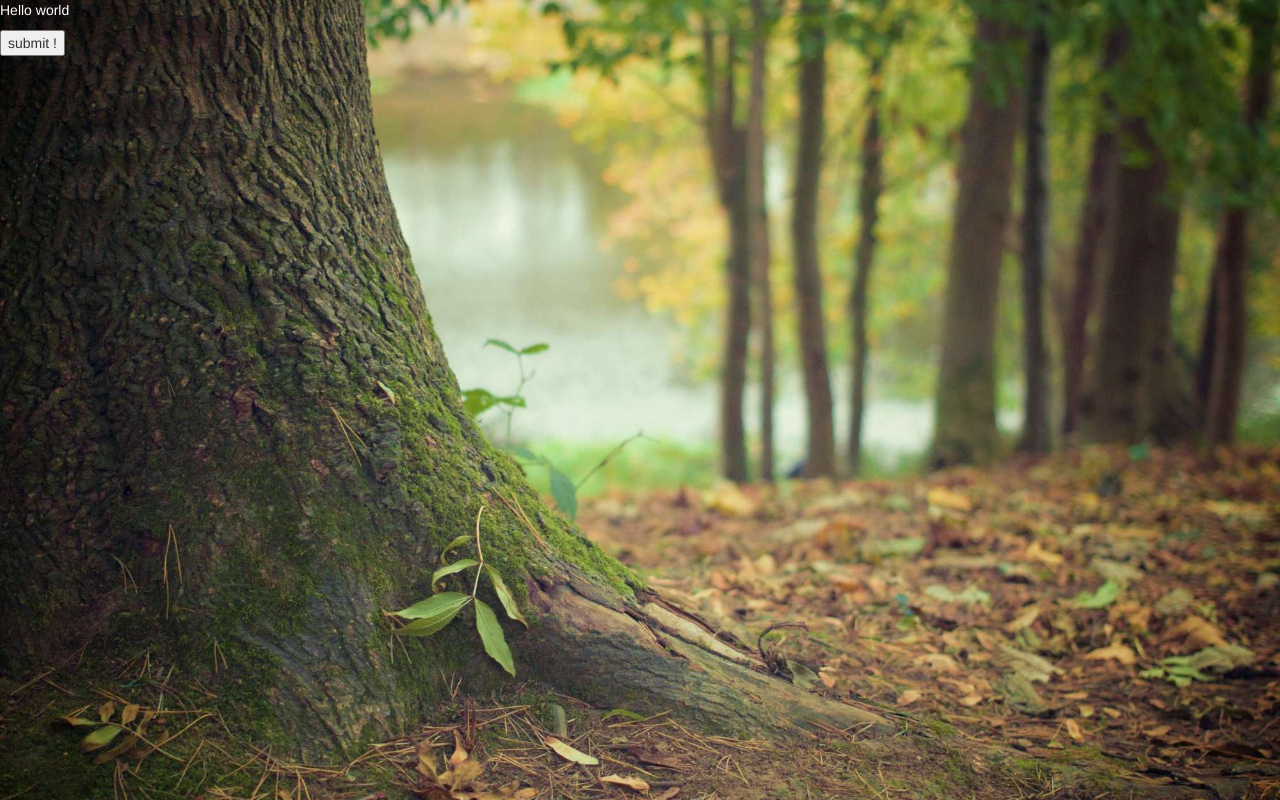
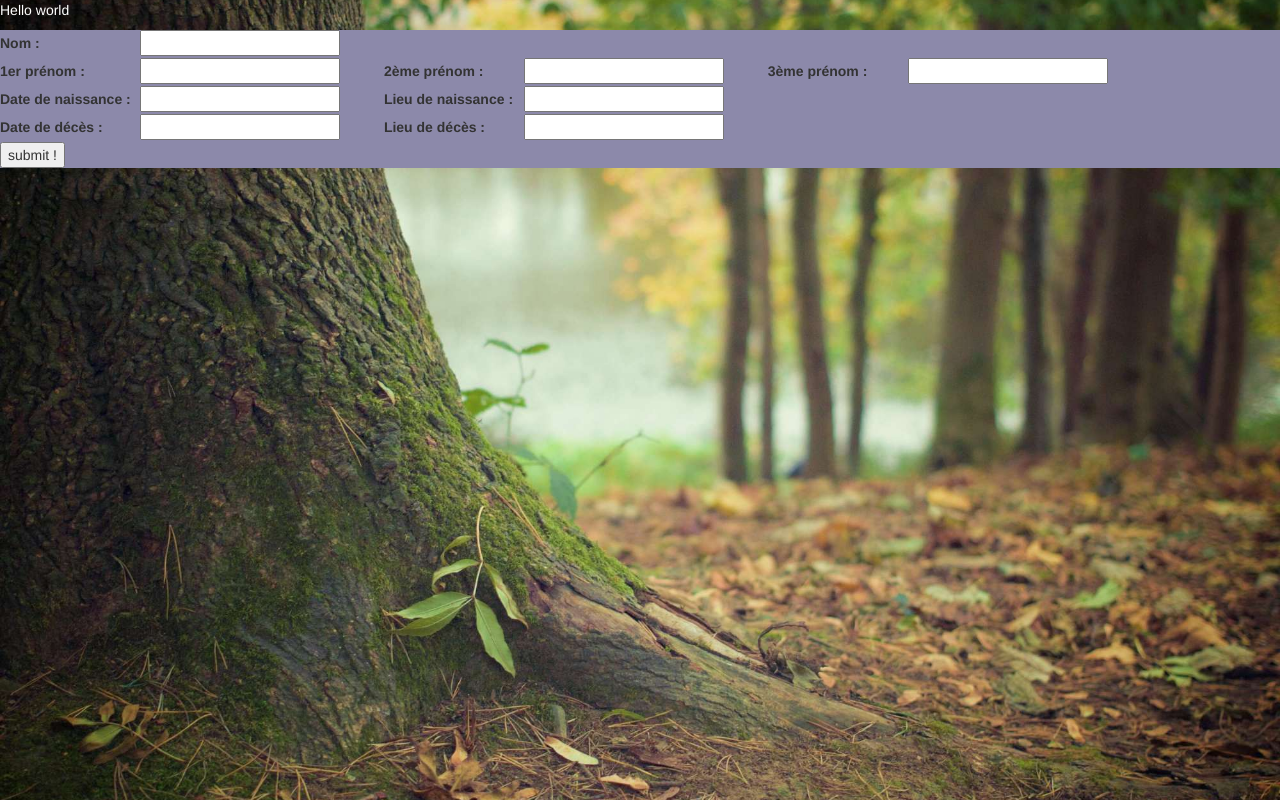
Before and after one commit to fthebaud/genealogia, a website: page index.html in a window 1280 px wide. Drawn offline with nearby package versions, Linux system fonts and the light colour scheme; some packages are replaced by stand-ins of ours.

Commit message:
form wip

```diff
--- a/app/css/style.css
+++ b/app/css/style.css
@@ -9,3 +9,17 @@ body {
 p {
   color: white
 }
+
+form {
+  background-color: rgb(140, 137, 170);
+}
+
+label {
+  width: 140px;
+  display: inline-block;
+}
+
+input {
+  width: 200px;
+  margin-right: 40px;
+}
--- a/app/family-member-form/family-member-form.template.html
+++ b/app/family-member-form/family-member-form.template.html
@@ -1,2 +1,17 @@
 <p>Hello {{personForm.what}}</p>
-<button type="submit">submit !</button>
+
+<form>
+    <label>Nom : </label><input type="text" ng-model="user.surname"/>
+    <br/>
+    <label>1er prénom : </label><input type="text" ng-model="user.name1"/>
+    <label>2ème prénom : </label><input type="text" ng-model="user.name2"/>
+    <label>3ème prénom : </label><input type="text" ng-model="user.name3"/>
+    <br/>
+    <label>Date de naissance : </label><input type="text" ng-model="user.name3"/>
+    <label>Lieu de naissance : </label><input type="text" ng-model="user.name3"/>
+    <br/>
+    <label>Date de décès : </label><input type="text" ng-model="user.name3"/>
+    <label>Lieu de décès : </label><input type="text" ng-model="user.name3"/>
+    <br/>
+    <button type="submit">submit !</button>
+</form>
```
